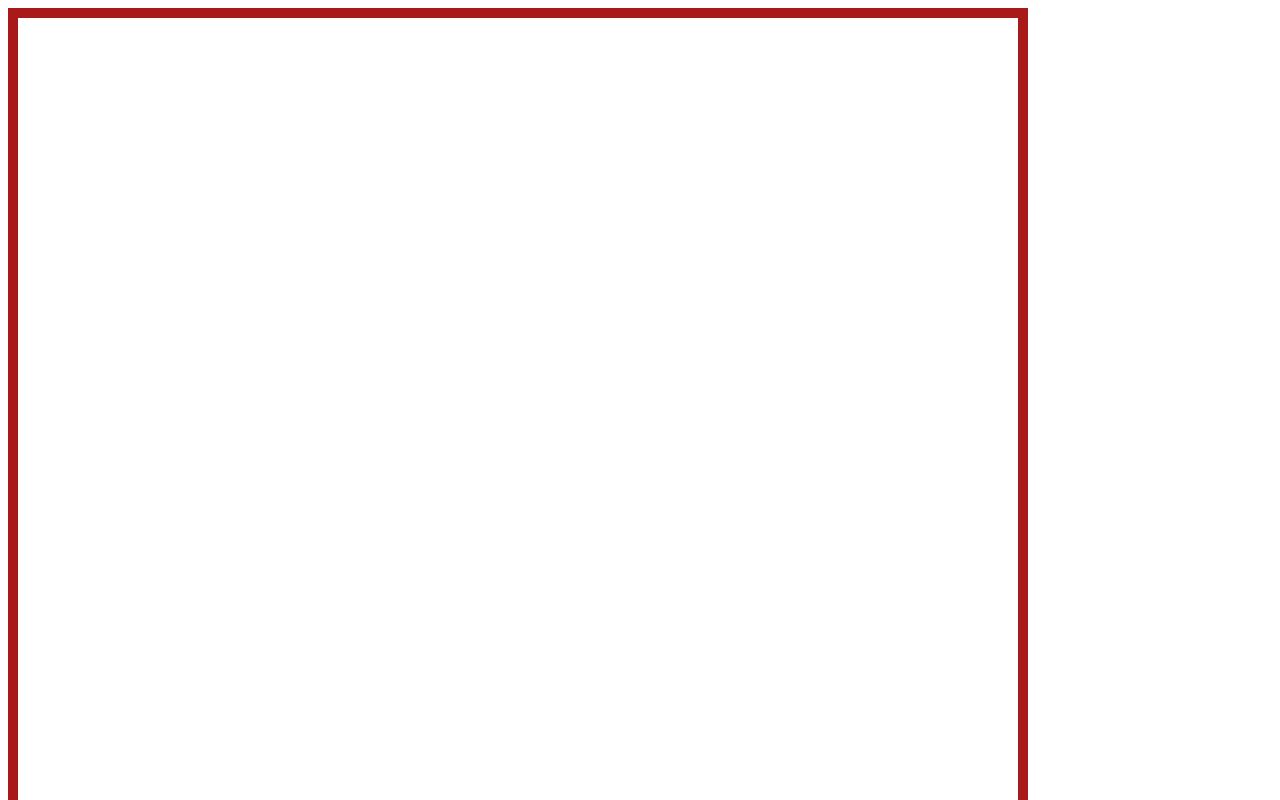
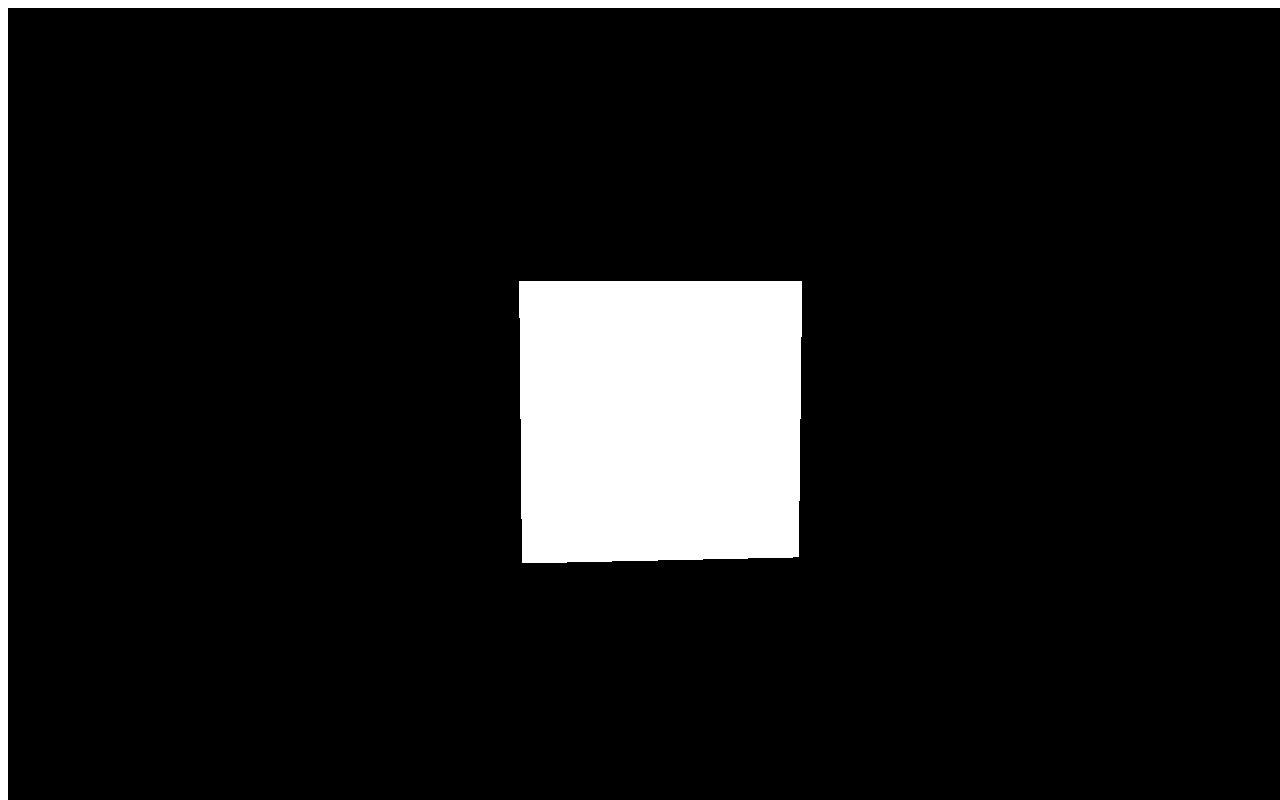
Before and after one commit to PAI-ULL/2020-2021-pai-trabajo-threejs-carlos-zeus-trabajo-threejs, a website: page src/hello-cube/index.html in a window 1280 px wide. Shown: the top 800 px of the page. Drawn offline with nearby package versions, Linux system fonts and the light colour scheme.

Commit message:
Solving errors

```diff
--- a/src/hello-cube/hello-cube.js
+++ b/src/hello-cube/hello-cube.js
@@ -6,11 +6,11 @@ const container = document.querySelector('#container');
 const scene = new THREE.Scene();
 
 // Set the background color
-scene.background = new THREE.Color('skyblue');
+scene.background = new THREE.Color('black');
 
 // Create a camera
 const fov = 35; // AKA Field of View
-const aspect = container.clientWidth / container.clientHeight;
+const aspect = window.innerWidth / window.innerHeight;
 const near = 0.1; // the near clipping plane
 const far = 100; // the far clipping plane
 
@@ -36,10 +36,16 @@ scene.add(cube);
 const renderer = new THREE.WebGLRenderer();
 
 // next, set the renderer to the same size as our container element
-renderer.setSize(container.clientWidth, container.clientHeight);
+renderer.setSize(window.innerWidth, window.innerHeight);
 
 // add the automatically created <canvas> element to the page
 container.append(renderer.domElement);
 
 // render, or 'create a still image', of the scene
-renderer.render(scene, camera);
+const animation = function() {
+  cube.rotateX(0.1);
+  cube.rotateY(0.1);
+  renderer.render(scene, camera);
+};
+
+animation();
--- a/src/hello-cube/index.html
+++ b/src/hello-cube/index.html
@@ -9,11 +9,12 @@
 
 <body>
     <div id="container">
-        <canvas id="myCanvas" width="1000" height="1000" style="border:10px solid #a81a1a;">
-        </canvas>
-        <script src="https://cdnjs.cloudflare.com/ajax/libs/three.js/r128/three.js"></script>
-        <script src='hello-cube.js'> </script>
     </div>
+    <div></div>
+
+    <script src=" https://cdnjs.cloudflare.com/ajax/libs/three.js/r128/three.js"></script>
+    <script src='hello-cube.js'></script>
 </body>
 
+
 </html>
```
